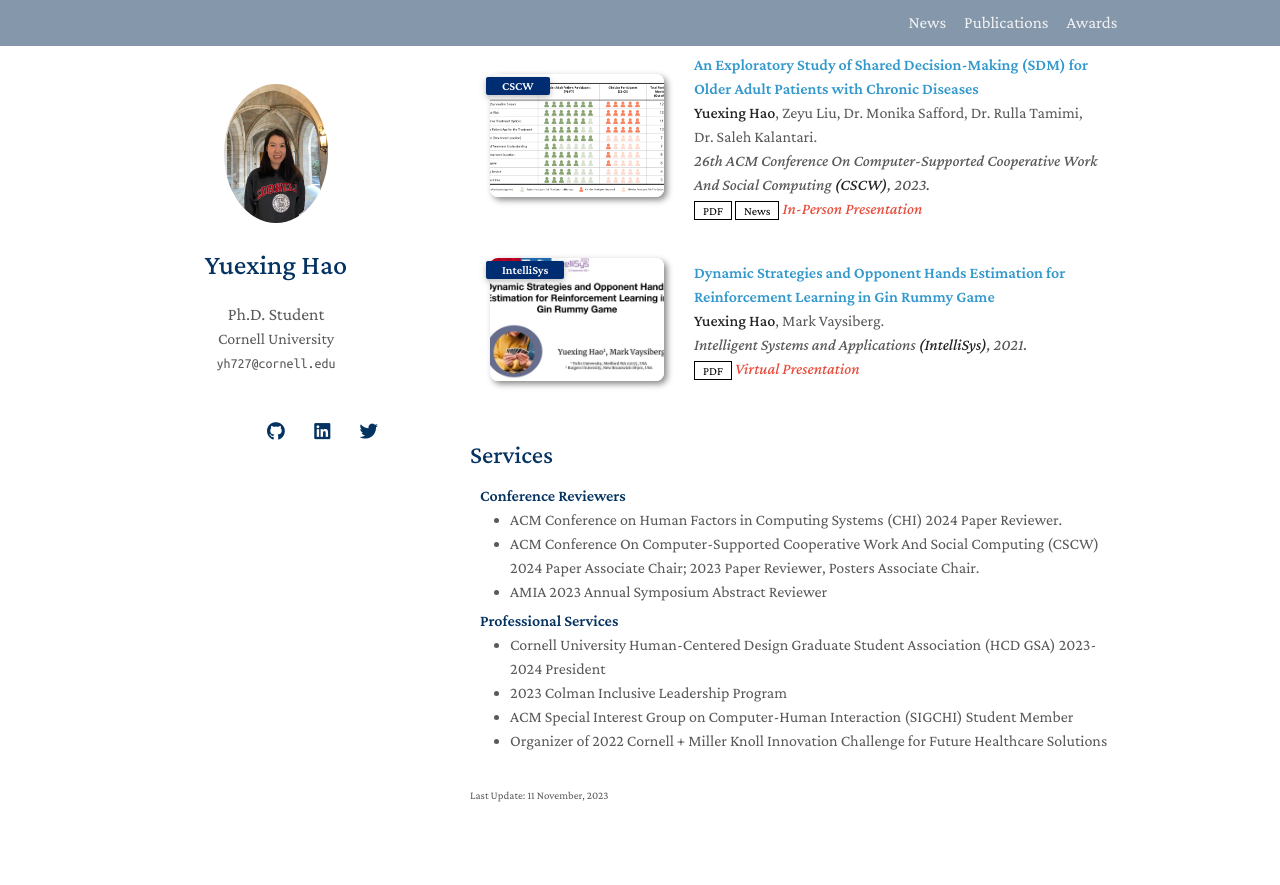
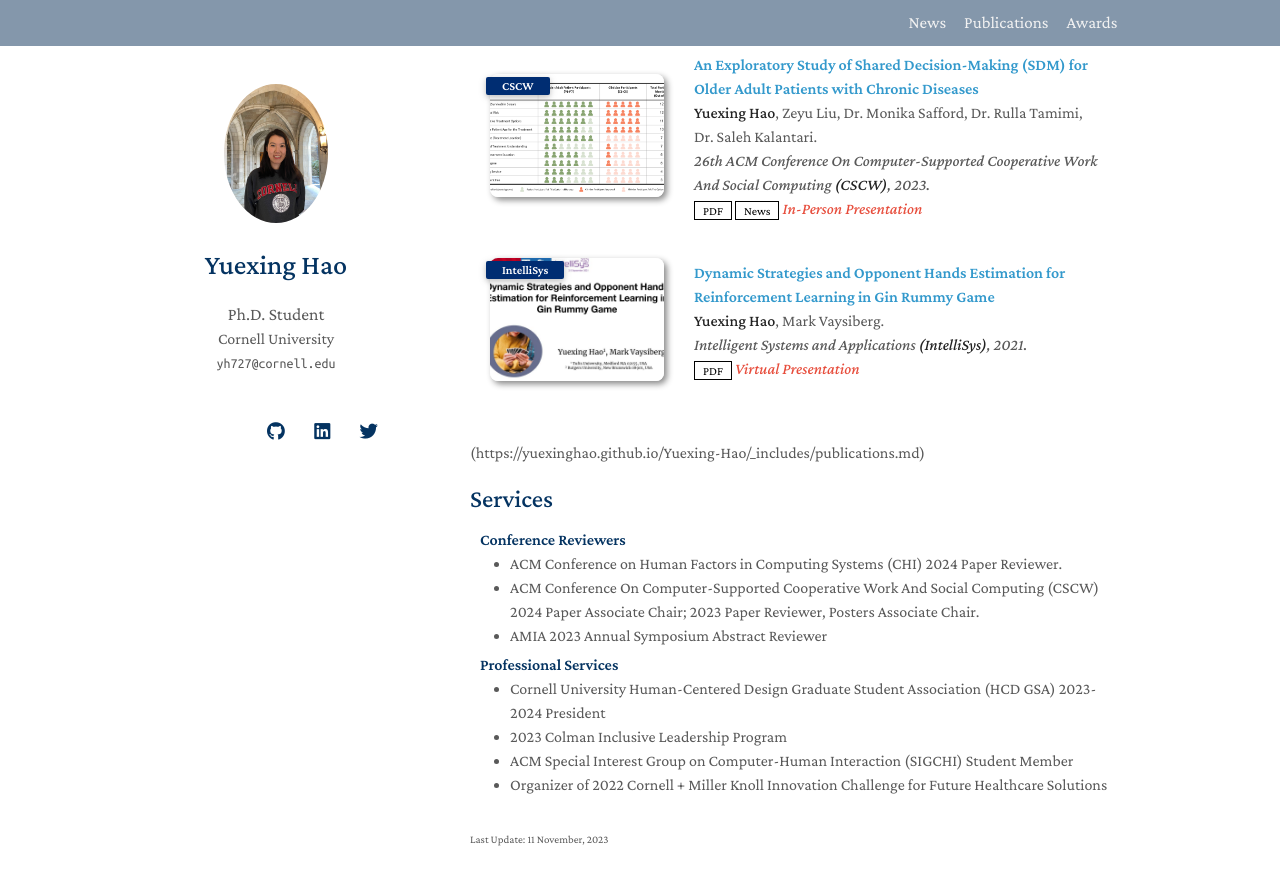
Before and after one commit to YuexingHao/Yuexing-Hao, a Jekyll site: the page built from index.md, in a window 1280 px wide and 900 px high, scrolled down 1758 px. Shown: the top 885 px of the window. Built offline with Jekyll 4.4.1, drawn with Linux system fonts in a browser that asks for light colours; nearby versions of some CDN libraries; a style sheet for code colours, icons or effects is not loaded; our own code applies the rules of GitHub Pages for plain Markdown files; before the commit the page ends 2614 px from its top, so only the background shows below that; some of the changed lines change nothing that is shown.

Commit message:
Update index.md

```diff
--- a/index.md
+++ b/index.md
@@ -24,4 +24,6 @@ My [old personal website](https://1135100136.wixsite.com/yuexinghao/blog) with s
 
 {% include_relative _includes/publications.md %}
 
+(https://yuexinghao.github.io/Yuexing-Hao/_includes/publications.md)
+
 {% include_relative _includes/services.md %}
```
